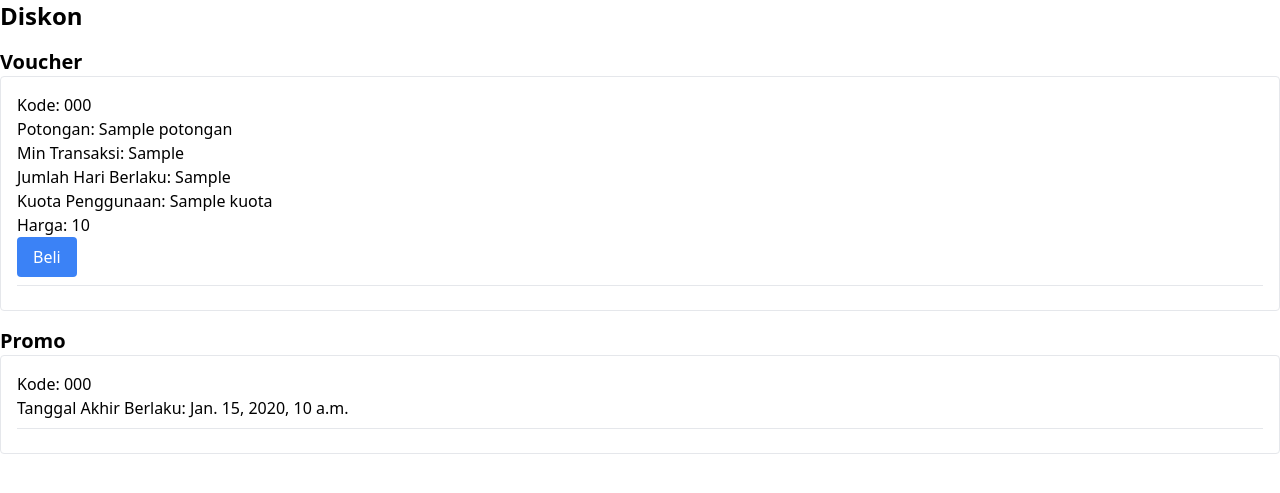
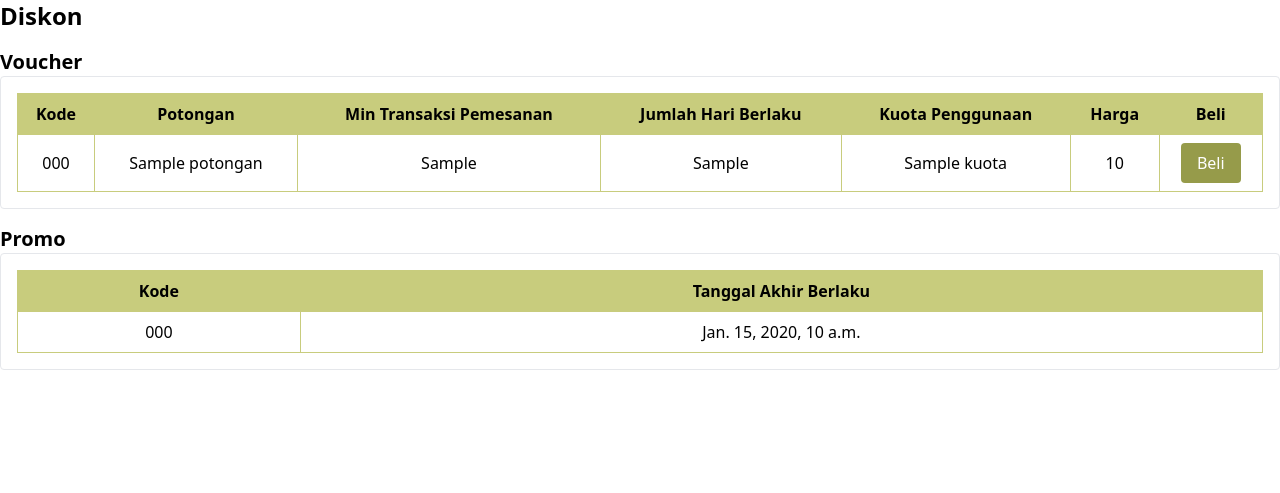
Before and after one commit to BasisDummy/TK2-BasisDummy, a Django app: template feat_3_blue/templates/daftar_diskon.html in a window 1280 px wide. Shown: the top 493 px of the page. Run offline with Django 5.2, Linux system fonts and the light colour scheme; the template is opened without the code that fills it: most values are stand-ins (such as "Sample title", 1, 10 or a date in 2020); some libraries are stand-ins or nearby versions; some web fonts are replaced.

Commit message:
perubahan tata letak diskon

```diff
--- a/basis_dummy/urls.py
+++ b/basis_dummy/urls.py
@@ -20,5 +20,5 @@ from django.urls import path, include
 urlpatterns = [
     path('admin/', admin.site.urls),
     path('', include('feat_2_green.urls')),
-
+    path('feat_3_blue/', include('feat_3_blue.urls')),
 ]
--- a/feat_3_blue/templates/daftar_diskon.html
+++ b/feat_3_blue/templates/daftar_diskon.html
@@ -5,40 +5,71 @@
 <!-- Daftar Voucher -->
 <h3 class="text-xl font-semibold">Voucher</h3>
 <div class="border rounded p-4 mb-4">
+    <table class="w-full border-collapse border border-[#c8cc7d]">
+        <thead class="bg-[#C8CC7D]">
+            <tr>
+                <th class="border border-[#c8cc7d] p-2">Kode</th>
+                <th class="border border-[#c8cc7d] p-2">Potongan</th>
+                <th class="border border-[#c8cc7d] p-2">Min Transaksi Pemesanan</th>
+                <th class="border border-[#c8cc7d] p-2">Jumlah Hari Berlaku</th>
+                <th class="border border-[#c8cc7d] p-2">Kuota Penggunaan</th>
+                <th class="border border-[#c8cc7d] p-2">Harga</th>
+                <th class="border border-[#c8cc7d] p-2">Beli</th>
+            </tr>
+        </thead>
+        <tbody>
             {% for voucher in voucher_data %}
-        <div class="border-b pb-2 mb-2">
-            <p>Kode: {{ voucher.code }}</p>
-            <p>Potongan: {{ voucher.potongan }}</p>
-            <p>Min Transaksi: {{ voucher.min_transaksi }}</p>
-            <p>Jumlah Hari Berlaku: {{ voucher.hari_berlaku }}</p>
-            <p>Kuota Penggunaan: {{ voucher.kuota }}</p>
-            <p>Harga: {{ voucher.harga }}</p>
-            <button onclick="beliVoucher({{ voucher.id }})" class="bg-blue-500 text-white px-4 py-2 rounded">Beli</button>
-        </div>
+            <tr>
+                <td class="border border-[#c8cc7d] p-2 text-center">{{ voucher.code }}</td>
+                <td class="border border-[#c8cc7d] p-2 text-center">{{ voucher.potongan }}</td>
+                <td class="border border-[#c8cc7d] p-2 text-center">{{ voucher.min_transaksi }}</td>
+                <td class="border border-[#c8cc7d] p-2 text-center">{{ voucher.hari_berlaku }}</td>
+                <td class="border border-[#c8cc7d] p-2 text-center">{{ voucher.kuota }}</td>
+                <td class="border border-[#c8cc7d] p-2 text-center">{{ voucher.harga }}</td>
+                <td class="border border-[#c8cc7d] p-2 text-center">
+                    <button onclick="beliVoucher({{ voucher.id }})" class="bg-[#969b4a] text-white px-4 py-2 rounded hover:bg-[#646733]">Beli</button>
+                </td>
+            </tr>
             {% empty %}
-        <p>Tidak ada voucher yang tersedia.</p>
+            <tr>
+                <td colspan="7" class="border border-[#c8cc7d] p-2 text-center">Tidak ada voucher yang tersedia.</td>
+            </tr>
             {% endfor %}
+        </tbody>
+    </table>
 </div>
 
 <!-- Daftar Promo -->
 <h3 class="text-xl font-semibold">Promo</h3>
 <div class="border rounded p-4">
+    <table class="w-full border-collapse border border-[#c8cc7d]">
+        <thead class="bg-[#C8CC7D]">
+            <tr>
+                <th class="border border-[#c8cc7d] p-2">Kode</th>
+                <th class="border border-[#c8cc7d] p-2">Tanggal Akhir Berlaku</th>
+            </tr>
+        </thead>
+        <tbody>
             {% for promo in promo_data %}
-        <div class="border-b pb-2 mb-2">
-            <p>Kode: {{ promo.code }}</p>
-            <p>Tanggal Akhir Berlaku: {{ promo.expiry_date }}</p>
-        </div>
+            <tr>
+                <td class="border border-[#c8cc7d] p-2 text-center">{{ promo.code }}</td>
+                <td class="border border-[#c8cc7d] p-2 text-center">{{ promo.expiry_date }}</td>
+            </tr>
             {% empty %}
-        <p>Tidak ada promo yang tersedia.</p>
+            <tr>
+                <td colspan="2" class="border border-[#c8cc7d] p-2 text-center">Tidak ada promo yang tersedia.</td>
+            </tr>
             {% endfor %}
+        </tbody>
+    </table>
 </div>
 
 <!-- Modal Notifikasi -->
 <div id="modal" class="fixed inset-0 bg-gray-800 bg-opacity-50 flex items-center justify-center hidden">
-    <div class="bg-white p-4 rounded shadow-lg w-80 text-center">
-        <h3 id="modal-title" class="text-xl font-bold mb-2"></h3>
-        <p id="modal-message" class="mb-4"></p>
-        <button onclick="closeModal()" class="bg-blue-500 text-white px-4 py-2 rounded">Tutup</button>
+    <div class="bg-white p-6 rounded shadow-lg w-96 text-center border border-gray-300">
+        <h3 id="modal-title" class="text-xl font-bold mb-4"></h3>
+        <p id="modal-message" class="mb-6"></p>
+        <button onclick="closeModal()" class="px-4 py-2 border border-gray-500 rounded hover:bg-gray-100">Button Tutup</button>
     </div>
 </div>
 
@@ -54,12 +85,15 @@
         .then(response => response.json())
         .then(data => {
             if (data.status === 'success') {
-                showModal("Sukses", data.message);
+                showModal("SUKSES", `Selamat! Anda berhasil membeli voucher kode ${data.code}. Voucher ini akan berlaku hingga tanggal ${data.expiry_date} dengan kuota penggunaan sebanyak ${data.quota} kali.`);
             } else {
-                showModal("Gagal", data.message);
+                showModal("GAGAL", "Maaf, saldo Anda tidak cukup untuk membeli voucher ini.");
             }
         })
-        .catch(error => console.error('Error:', error));
+        .catch(error => {
+            console.error('Error:', error);
+            showModal("GAGAL", "Terjadi kesalahan pada server.");
+        });
     }
 
     function showModal(title, message) {
--- a/feat_3_blue/urls.py
+++ b/feat_3_blue/urls.py
@@ -1,11 +1,10 @@
 from django.urls import path
-from .views import buat_testimoni, daftar_testimoni, daftar_diskon, beli_voucher
+from .views import buat_testimoni, daftar_diskon, beli_voucher
 
 app_name = 'feat_3_blue'
 
 urlpatterns = [
     path('buat-testimoni/<int:order_id>/', buat_testimoni, name='buat_testimoni'),
-    path('daftar-testimoni/', daftar_testimoni, name='daftar_testimoni'),
     path('daftar-diskon/', daftar_diskon, name='daftar_diskon'),
     path('beli-voucher/<int:voucher_id>/', beli_voucher, name='beli_voucher'),
 ]
```
Also changed, not shown: feat_3_blue/templates/daftar_testimoni.html (deleted, +0 -16 lines), feat_3_blue/views.py (+3 -9 lines). Lines whose indentation alone changed are shown as unchanged.
